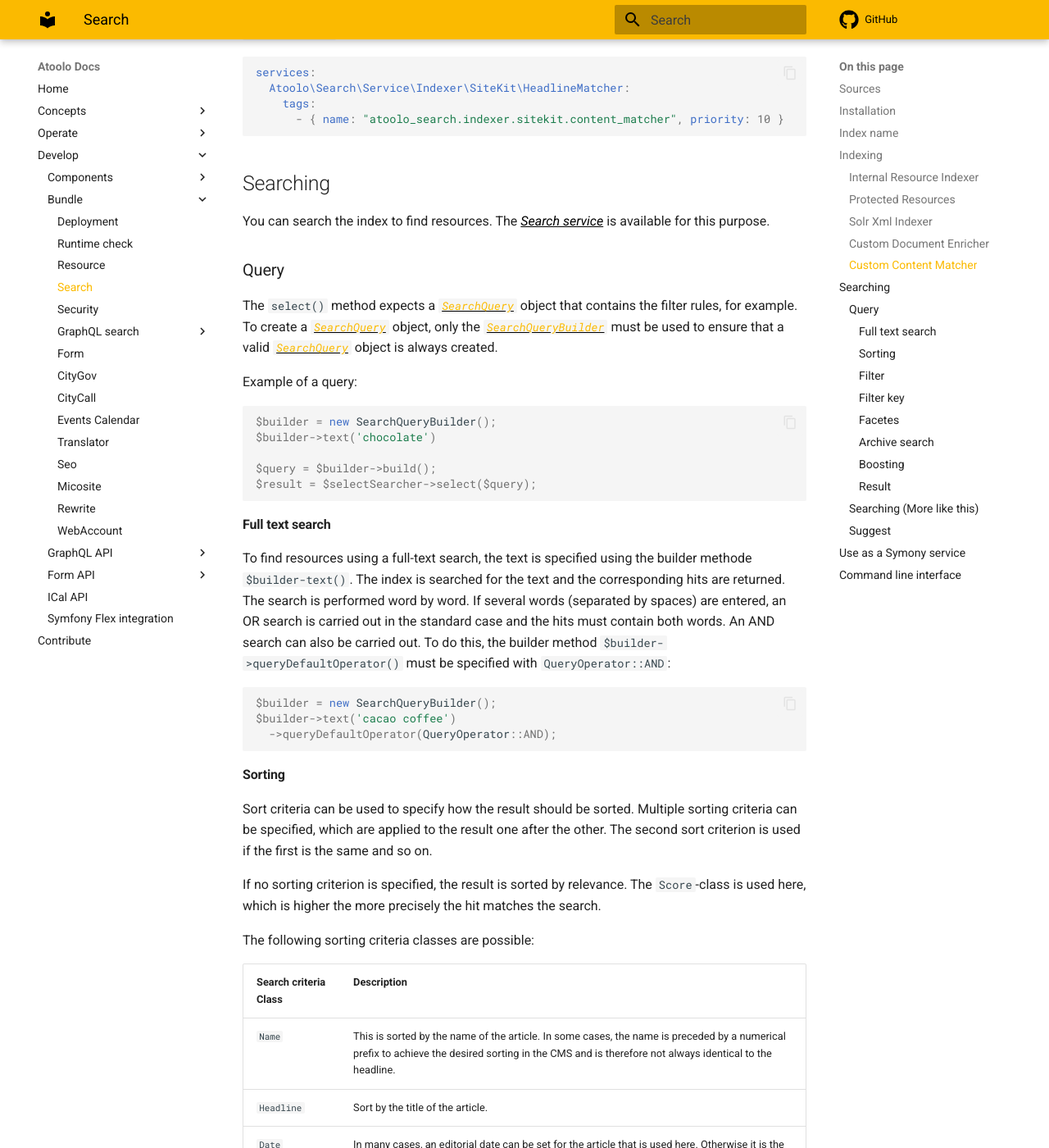
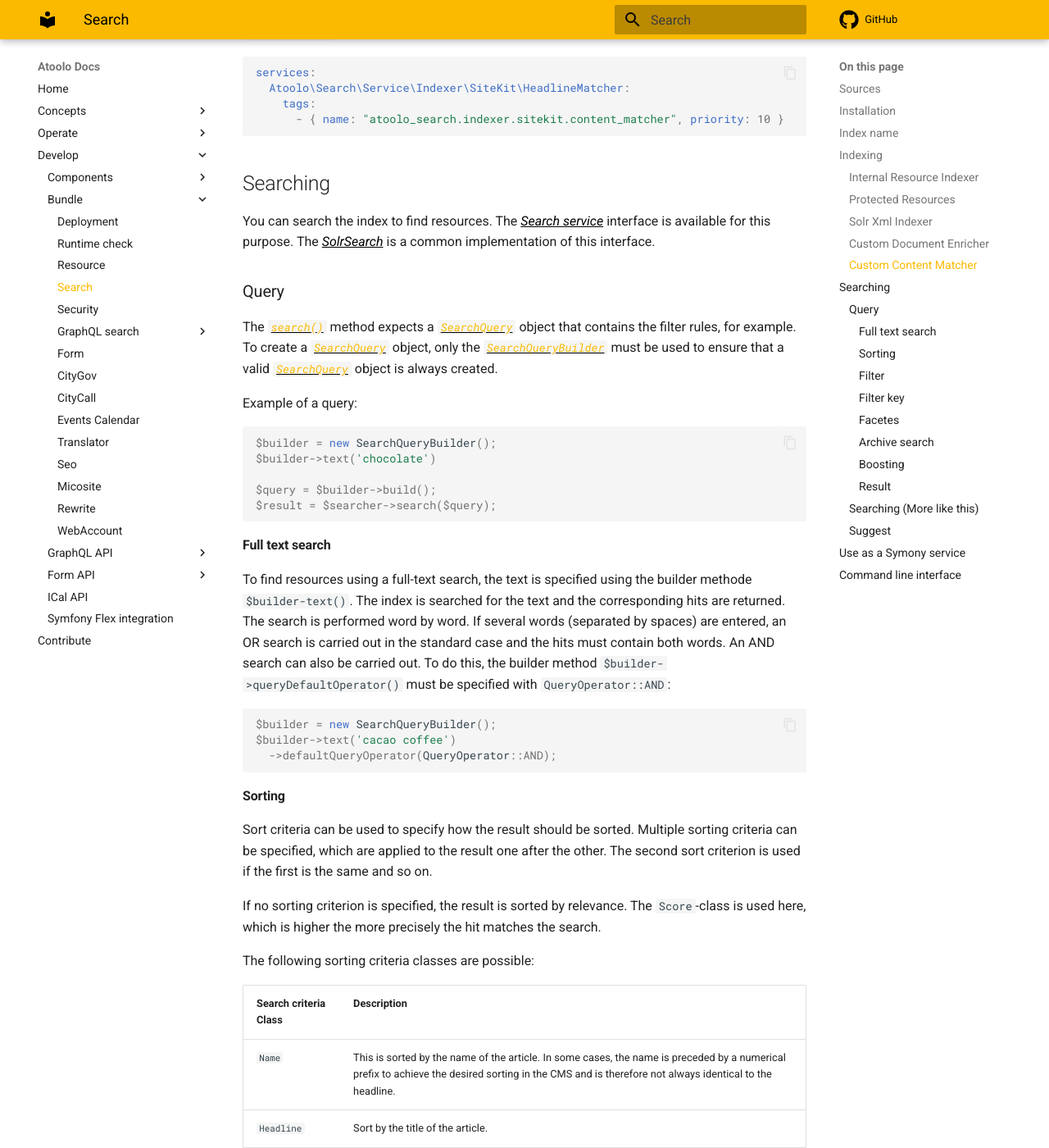
Before and after one commit to sitepark/atoolo-docs, an MkDocs documentation site: the page built from docs/develop/bundles/search/index.md, in a window 1280 px wide and 1400 px high, scrolled down 4830 px. Shown: the whole window at 82% size. Built offline with MkDocs 1.6.1 and Material for MkDocs 9.7.7, drawn with Linux system fonts in a browser that asks for light colours; comment, search, counter and statistics services are not loaded.

Commit message:
fix: names and anchors don't longer match (#3)
* fix: names and anchors don't longer match

* chore: reverted changes

---------

Co-authored-by: Adrian Schmela <schmela@sitepark.com>

````diff
--- a/docs/develop/bundles/search/index.md
+++ b/docs/develop/bundles/search/index.md
@@ -196,12 +196,11 @@
 ```
 
 ## Searching
-
-You can search the index to find resources. The [Search service](https://github.com/sitepark/atoolo-search/blob/main/src/Search.php) is available for this purpose.
+You can search the index to find resources. The [Search service](https://github.com/sitepark/atoolo-search/blob/main/src/Search.php) interface is available for this purpose. The [SolrSearch](https://github.com/sitepark/atoolo-search/blob/main/src/Service/Search/SolrSearch.php) is a common implementation of this interface.
 
 ### Query
 
-The `select()` method expects a [`SearchQuery`](https://github.com/sitepark/atoolo-search/blob/main/src/Dto/Search/Query/SearchQuery.php){:target="\_blank"} object that contains the filter rules, for example. To create a [`SearchQuery`](https://github.com/sitepark/atoolo-search/blob/main/src/Dto/Search/Query/SearchQuery.php){:target="\_blank"} object, only the [`SearchQueryBuilder`](https://github.com/sitepark/atoolo-search/blob/feature/initial-implementation/src/Dto/Search/Query/SearchQueryBuilder.php){:target="\_blank"} must be used to ensure that a valid [`SearchQuery`](https://github.com/sitepark/atoolo-search/blob/main/src/Dto/Search/Query/SearchQuery.php){:target="\_blank"} object is always created.
+The [`search()`](https://github.com/sitepark/atoolo-search/blob/main/src/Service/Search/SolrSearch.php) method expects a [`SearchQuery`](https://github.com/sitepark/atoolo-search/blob/main/src/Dto/Search/Query/SearchQuery.php){:target="\_blank"} object that contains the filter rules, for example. To create a [`SearchQuery`](https://github.com/sitepark/atoolo-search/blob/main/src/Dto/Search/Query/SelectQuery.php){:target="\_blank"} object, only the [`SearchQueryBuilder`](https://github.com/sitepark/atoolo-search/blob/main/src/Dto/Search/Query/SearchQueryBuilder.php){:target="\_blank"} must be used to ensure that a valid [`SearchQuery`](https://github.com/sitepark/atoolo-search/blob/main/src/Dto/Search/Query/SearchQuery.php){:target="\_blank"} object is always created.
 
 Example of a query:
 
@@ -210,7 +209,7 @@
 $builder->text('chocolate')
 
 $query = $builder->build();
-$result = $selectSearcher->select($query);
+$result = $searcher->search($query);
 ```
 
 #### Full text search
@@ -221,7 +220,7 @@
 ```php
 $builder = new SearchQueryBuilder();
 $builder->text('cacao coffee')
-  ->queryDefaultOperator(QueryOperator::AND);
+  ->defaultQueryOperator(QueryOperator::AND);
 ```
 
 #### Sorting
````
